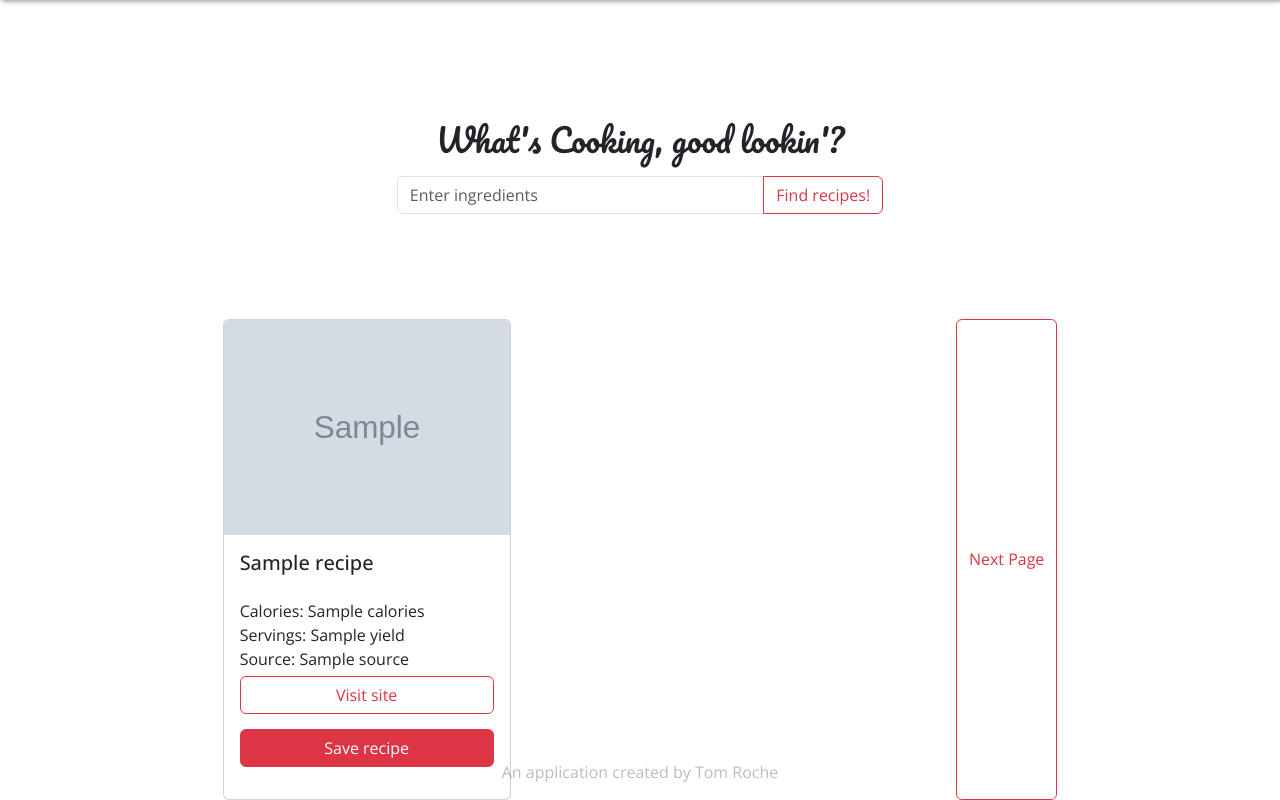
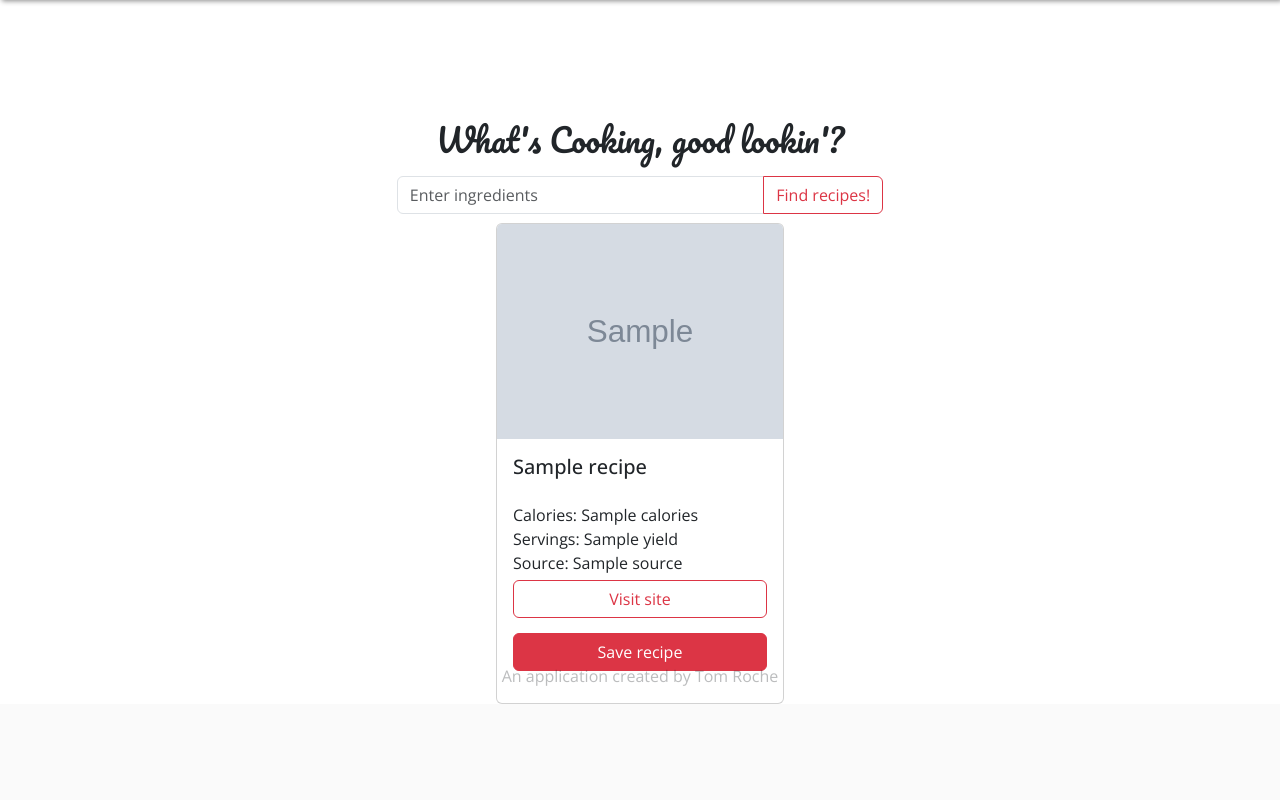
Before and after one commit to TomrocheDev/recipe-finder-with-api-data, a Flask app: template templates/index.html in a window 1280 px wide. Shown: the part 457-1257 px from the top of the page. After the commit the page ends 1161 px from the top, so only its background shows below. Run offline with Flask 3, Linux system fonts and the light colour scheme; the template is opened without the code that fills it: most values are stand-ins (such as "Sample title", 1, 10 or a date in 2020); grey boxes marked "Sample" are stand-in pictures.

```diff
--- a/app.py
+++ b/app.py
@@ -8,17 +8,20 @@ app.secret_key = "123456"
 app_id = os.environ["EDAMAM-APP-ID"]
 api_key = os.environ["EDAMAM-API-KEY"]
 
+
 @app.route("/", methods=["GET", "POST"])
 def index():
     data = None
+    show_next = False
     if request.method == "POST":
         session["input"] = request.form["user-input"]
         response = requests.get(f"https://api.edamam.com/api/recipes/v2?type=public&q={session['input']}&app_id={app_id}"
                                 f"&app_key={api_key}").json()
         data = response["hits"]
         session["next"] = response["_links"]["next"]["href"]
+        show_next = True
 
-    return render_template("index.html", recipes=data)
+    return render_template("index.html", recipes=data, show_next=show_next)
 
 
 @app.route("/next_page")
@@ -29,7 +32,7 @@ def next_page():
     data = new_response["hits"]
     session["next"] = new_response["_links"]["next"]["href"]
 
-    return render_template("index.html", recipes=data)
+    return render_template("index.html", recipes=data, show_next=True)
 
 
 @app.route("/saved_recipes")
--- a/static/css/home.css
+++ b/static/css/home.css
@@ -23,7 +23,7 @@
   flex-direction: column;
   justify-content: center;
   align-items: center;
-  padding: 9rem 2rem;
+  padding: 9rem 2rem 3rem;
   gap: 10px;
   margin-top: 2rem;
 }
@@ -66,6 +66,18 @@
   width: 100%;
 }
 
+/* Pagination */
+.pagination-container {
+  width: 100%;
+  display: flex;
+  justify-content: center;
+  padding: 4rem;
+}
+
+.pagination-container:first-of-type {
+  padding: 0;
+}
+
 @media only screen and (max-width: 800px) {
   .find-recipes-form-container {
     margin-top: 1rem;
--- a/static/css/overall-styles.css
+++ b/static/css/overall-styles.css
@@ -3,12 +3,6 @@
   margin: 0;
   box-sizing: border-box;
   font-family: "Open Sans", sans-serif;
-}
-
-:root {
-  --clr-blue: #00b8b1;
-  --clr-red: #de5744;
-  --clr-yellow: #f3c345;
 }
 
 body {
@@ -44,6 +38,7 @@ footer {
   position: absolute;
   bottom: 1rem;
   opacity: 30%;
+  user-select: none;
 }
 
 /* Succes message */
--- a/templates/index.html
+++ b/templates/index.html
@@ -34,7 +34,7 @@
     </div>
     <nav class="navbar navbar-expand-lg bg-danger">
       <div class="container-fluid brand-container">
-        <a class="navbar-brand" href="#">What's Cooking!</a>
+        <a class="navbar-brand" href="/">What's Cooking!</a>
         <button
           class="navbar-toggler"
           type="button"
@@ -47,9 +47,6 @@
         </button>
         <div class="collapse navbar-collapse" id="navbarNav">
           <ul class="navbar-nav">
-            <li class="nav-item">
-              <a class="nav-link" aria-current="page" href="#">Search Recipes</a>
-            </li>
             <li class="nav-item">
               <a class="nav-link" href="/saved_recipes">Saved Recipes</a>
             </li>
@@ -102,6 +99,13 @@
       </form>
     </div>
 
+    {% if show_next %}
+    <div class="pagination-container">
+      <form class="pagination" action="/next_page">
+        <button class="next-page btn btn-outline-danger">Next Page</button>
+      </form>
+    </div>
+    {% endif %}
     <div class="found-recipes">
       {% if recipes == None %}
       {% else %}
@@ -109,18 +113,18 @@
       <div class="card card-container" style="width: 18rem">
         <img
           src="{{ item['recipe']['image'] }}"
-          class="card-img-top"
+          class="card-img-top image-{{ loop. index }}"
           alt="Picture of recipe" />
         <div class="card-body">
-          <h5 class="card-title">{{ item["recipe"]["label"] }}</h5>
+          <h5 class="card-title card-title-{{ loop.index }}">{{ item["recipe"]["label"] }}</h5>
           <p class="card-text">
             <div class="recipe-details">
-              <span>Calories: </span><span class="value-calories">{{ item["recipe"]["calories"] }}</span> <br />
-              <span>Servings: </span><span class="value-servings">{{ item["recipe"]["yield"] }}</span> <br />
-              <span>Source: </span><span class="value-source">{{ item["recipe"]["source"] }}</span> <br />
+              <span>Calories: </span><span class="calories-{{ loop. index }}">{{ item["recipe"]["calories"] }}</span> <br />
+              <span>Servings: </span><span class="servings-{{ loop. index }}">{{ item["recipe"]["yield"] }}</span> <br />
+              <span>Source: </span><span class="source-{{ loop. index }}">{{ item["recipe"]["source"] }}</span> <br />
             </div>
             <div class="card-buttons">
-              <a class="card-link" href="{{ item['recipe']['url'] }}" target="_blank">
+              <a class="card-link link-{{ loop.index }}" href="{{ item['recipe']['url'] }}" target="_blank">
                 <button class="visit-btn btn btn-outline-danger">Visit site</button>
               </a>
               <button class="btn btn-danger save-btn save-btn-{{ loop.index }}">Save recipe</button>
@@ -130,10 +134,14 @@
       </div>
       {% endfor %}
       {% endif %}
+    </div>
+    {% if show_next %}
+    <div class="pagination-container">
       <form class="pagination" action="/next_page">
         <button class="next-page btn btn-outline-danger">Next Page</button>
       </form>
     </div>
+    {% endif %}
 
     <footer>An application created by Tom Roche</footer>
 
```
Also changed, not shown: static/scripts/home.js (+23 -30 lines).
